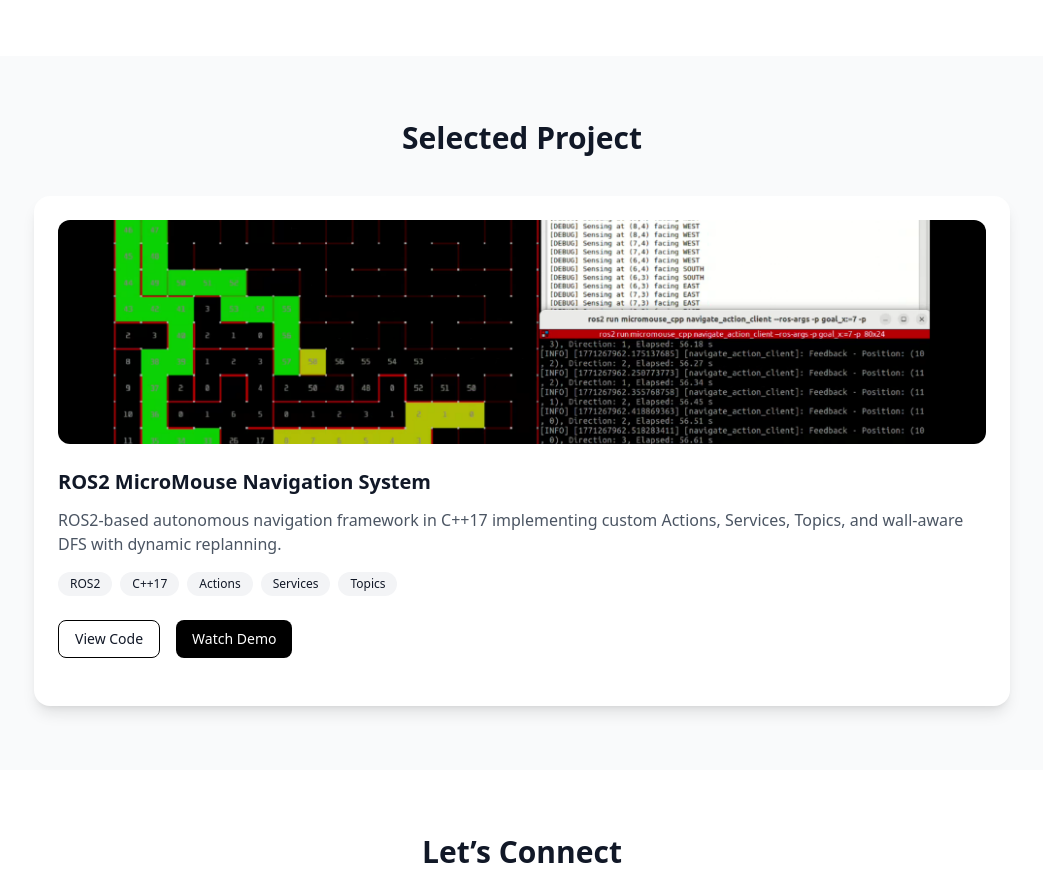
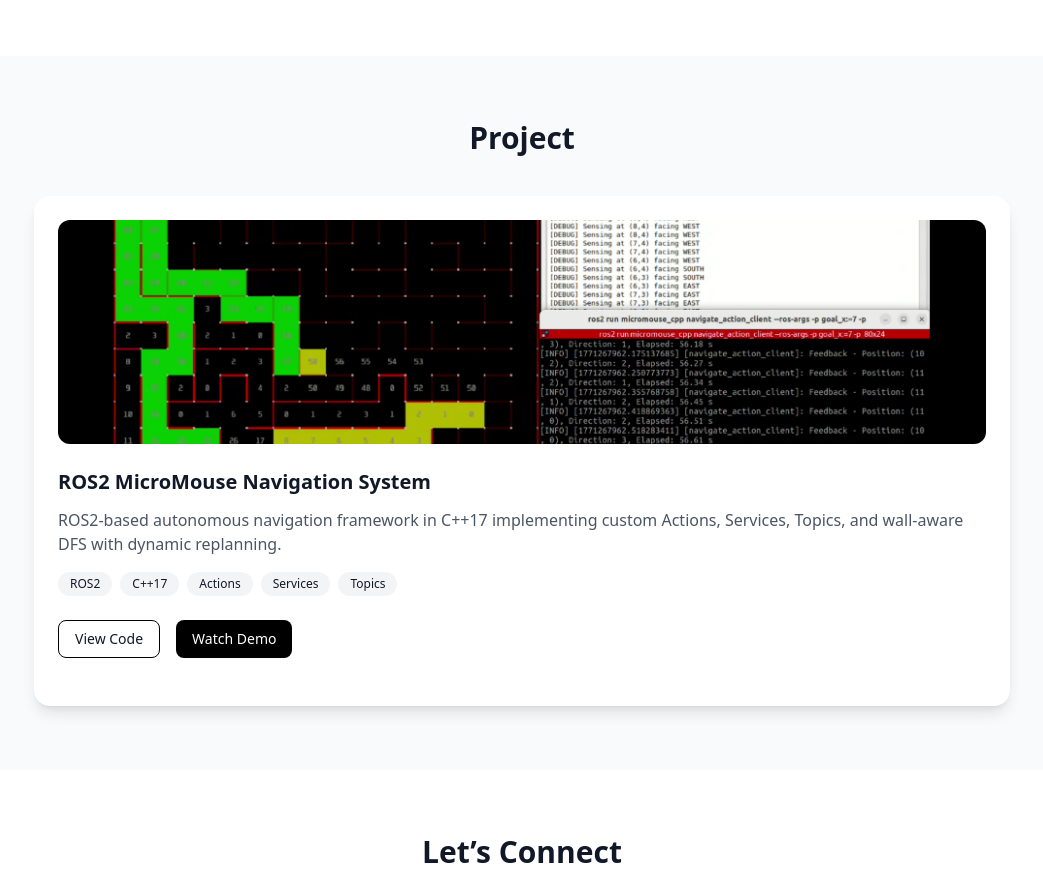
Before and after one commit to ravivkrahul/rahul-portfolio, a React (Vite) app: page / in a window 1280 px wide. Shown: the part 1420-2313 px from the top of the page, without its empty margins (118-1161 px from the left). Built offline with nearby package versions, Linux system fonts and the light colour scheme.

Commit message:
Restore section

```diff
--- a/src/App.jsx
+++ b/src/App.jsx
@@ -114,7 +114,7 @@ export default function App() {
       {/* Projects */}
       <section id="projects" className="px-6 py-16 max-w-5xl mx-auto">
         <h2 className="text-3xl font-semibold mb-10 text-center">
-          Selected Project
+          Project
         </h2>
 
         <div className="bg-white rounded-2xl shadow-lg p-6">
```
